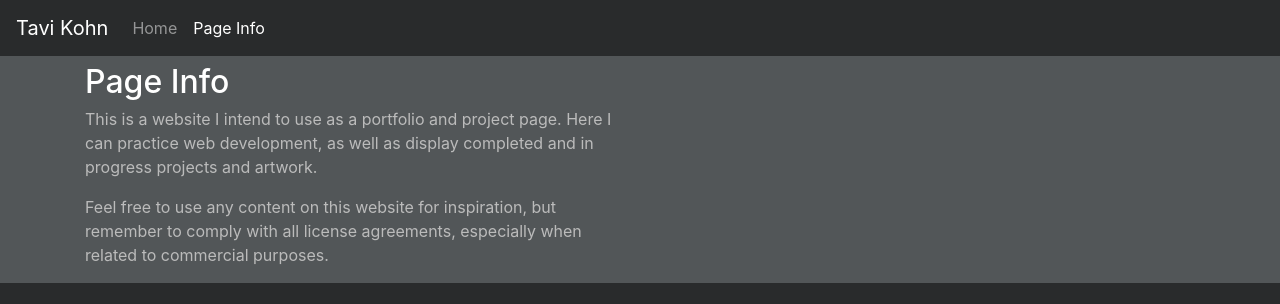
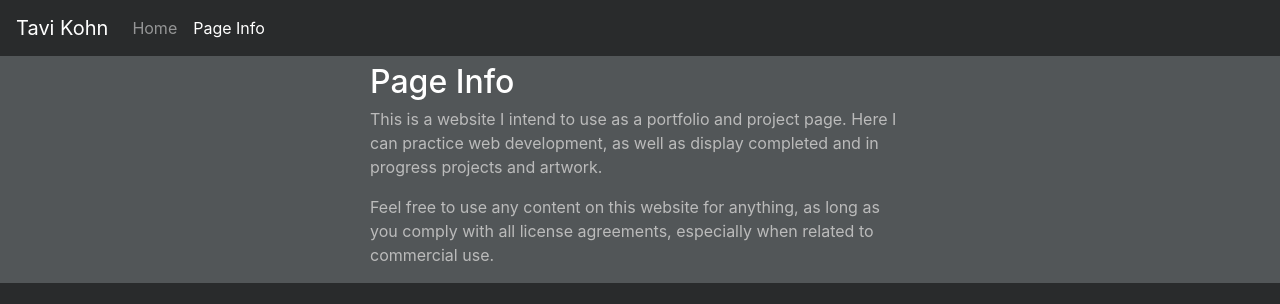
Before and after one commit to Tavi-Kohn/tavi-kohn.github.io, a plain HTML site: page page-info.html in a window 1280 px wide. Shown: the top 304 px of the page. Drawn offline with nearby package versions, Linux system fonts and the light colour scheme; a script that the page names is missing.

Commit message:
Updated page-info.html content

```diff
--- a/page-info.html
+++ b/page-info.html
@@ -29,7 +29,7 @@
 
 	<div class="container">
 		<div class="row">
-			<div class="col-sm-6">
+			<div class="col-lg-6 offset-lg-3">
 				<h2 class="header-light">Page Info</h2>
 				<p class="page-info-paragraph">
 					This is a website I intend to use as a portfolio and project
@@ -37,9 +37,9 @@
 					 display completed and in progress projects and artwork.
 				 </p>
 				<p class="page-info-paragraph">
-					Feel free to use any content on this website for
-					 inspiration, but remember to comply with all license
-					 agreements, especially when related to commercial purposes.
+					Feel free to use any content on this website for anything,
+					 as long as you comply with all license agreements,
+					 especially when related to commercial use.
 				</p>
 			</div>
 		</div>
```
